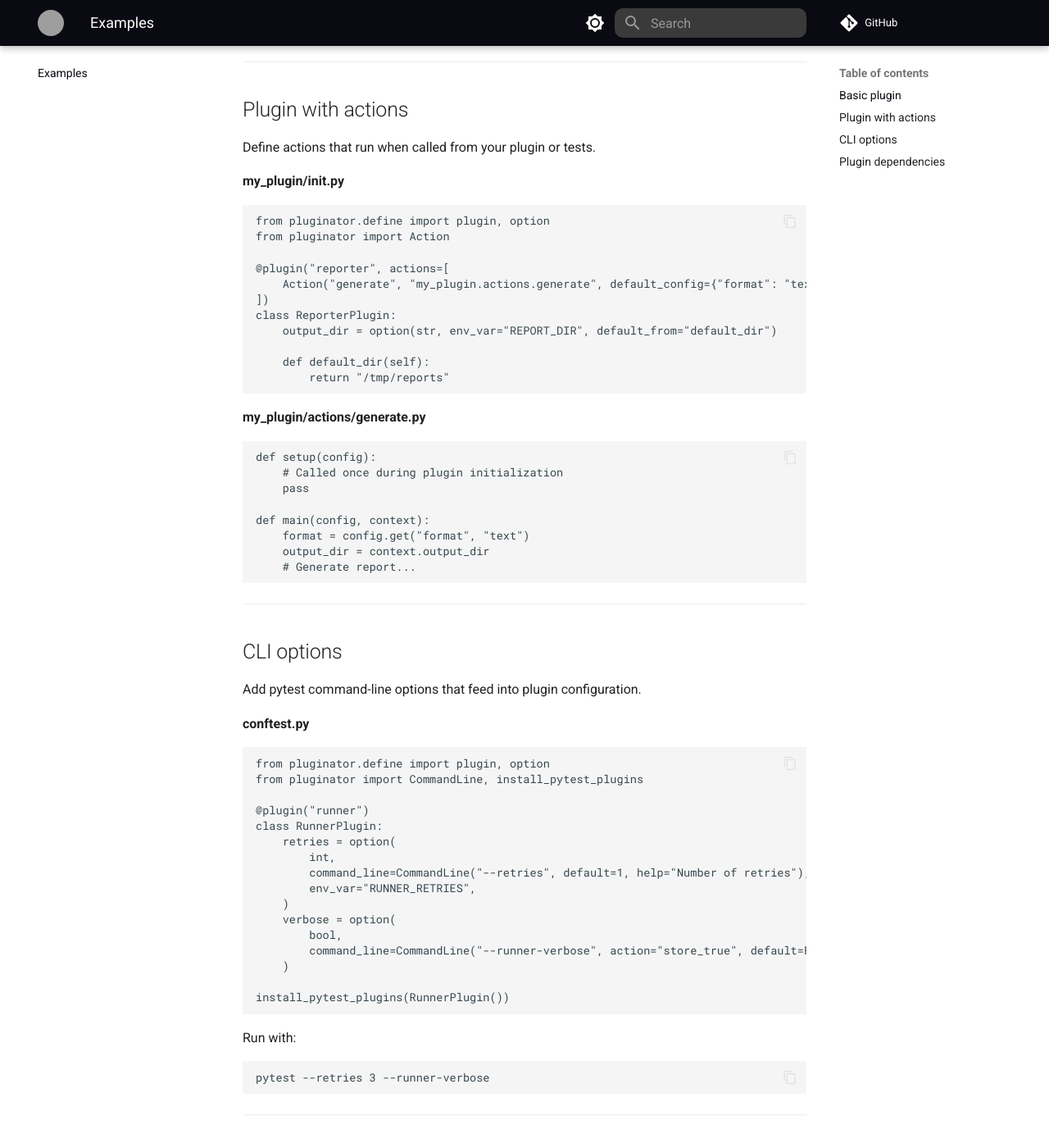
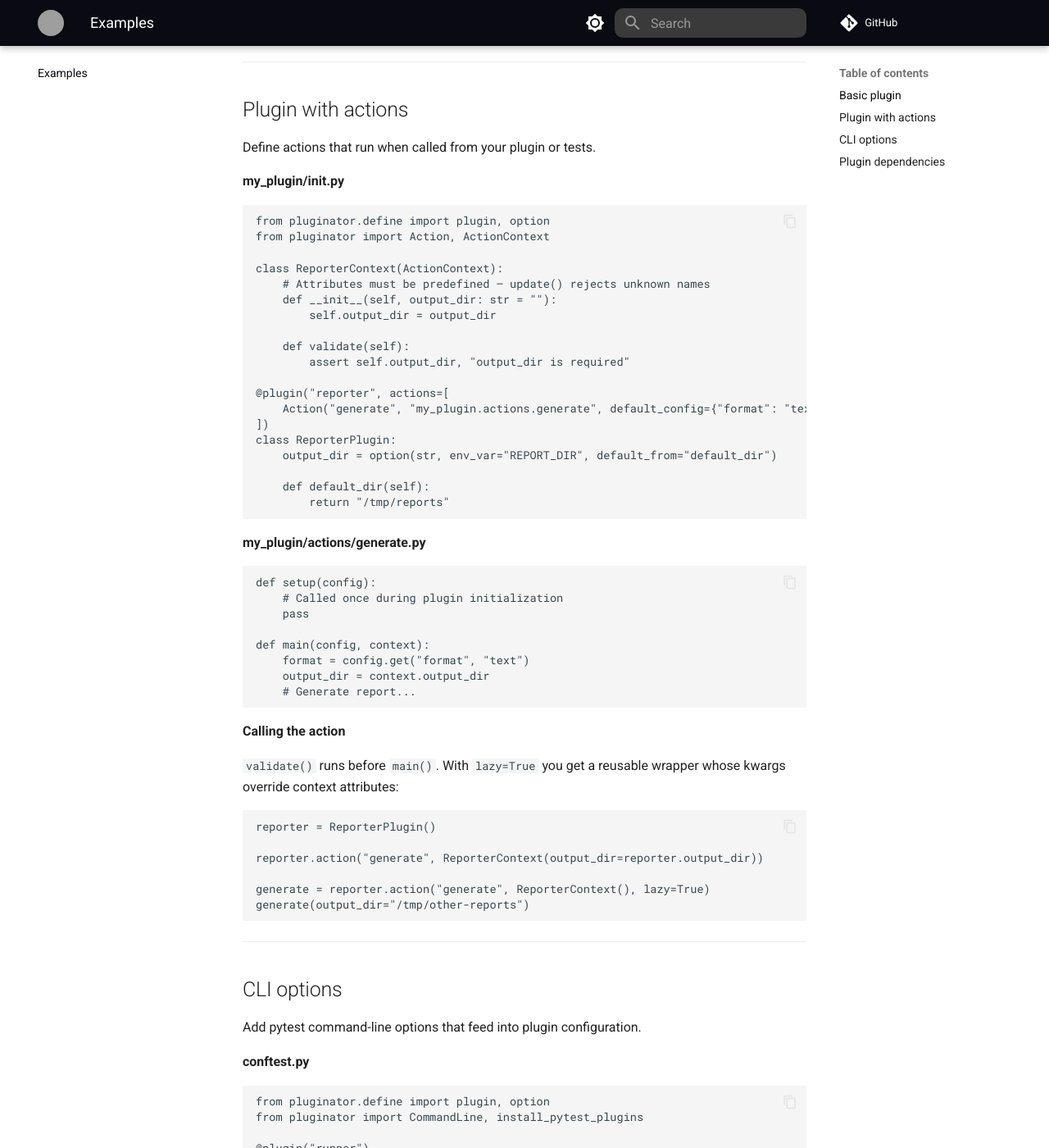
Before and after one commit to qarium/pluginator, an MkDocs documentation site: the page built from docs/examples.md, in a window 1280 px wide and 1400 px high, scrolled down 648 px. Shown: the whole window at 82% size. Built offline with MkDocs 1.6.1 and Material for MkDocs 9.7.7, drawn with Linux system fonts in a browser that asks for light colours; comment, search, counter and statistics services are not loaded; grey boxes are pictures that could not be loaded.

Commit message:
upd docs

````diff
--- a/docs/examples.md
+++ b/docs/examples.md
@@ -36,7 +36,15 @@ Define actions that run when called from your plugin or tests.
 
 ```python
 from pluginator.define import plugin, option
-from pluginator import Action
+from pluginator import Action, ActionContext
+
+class ReporterContext(ActionContext):
+    # Attributes must be predefined — update() rejects unknown names
+    def __init__(self, output_dir: str = ""):
+        self.output_dir = output_dir
+
+    def validate(self):
+        assert self.output_dir, "output_dir is required"
 
 @plugin("reporter", actions=[
     Action("generate", "my_plugin.actions.generate", default_config={"format": "text"}),
@@ -59,6 +67,19 @@ def main(config, context):
     format = config.get("format", "text")
     output_dir = context.output_dir
     # Generate report...
+```
+
+**Calling the action**
+
+`validate()` runs before `main()`. With `lazy=True` you get a reusable wrapper whose kwargs override context attributes:
+
+```python
+reporter = ReporterPlugin()
+
+reporter.action("generate", ReporterContext(output_dir=reporter.output_dir))
+
+generate = reporter.action("generate", ReporterContext(), lazy=True)
+generate(output_dir="/tmp/other-reports")
 ```
 
 ---
````
Also changed, not shown: docs/api-reference.md (+19 -0 lines), docs/getting-started.md (+13 -3 lines).
